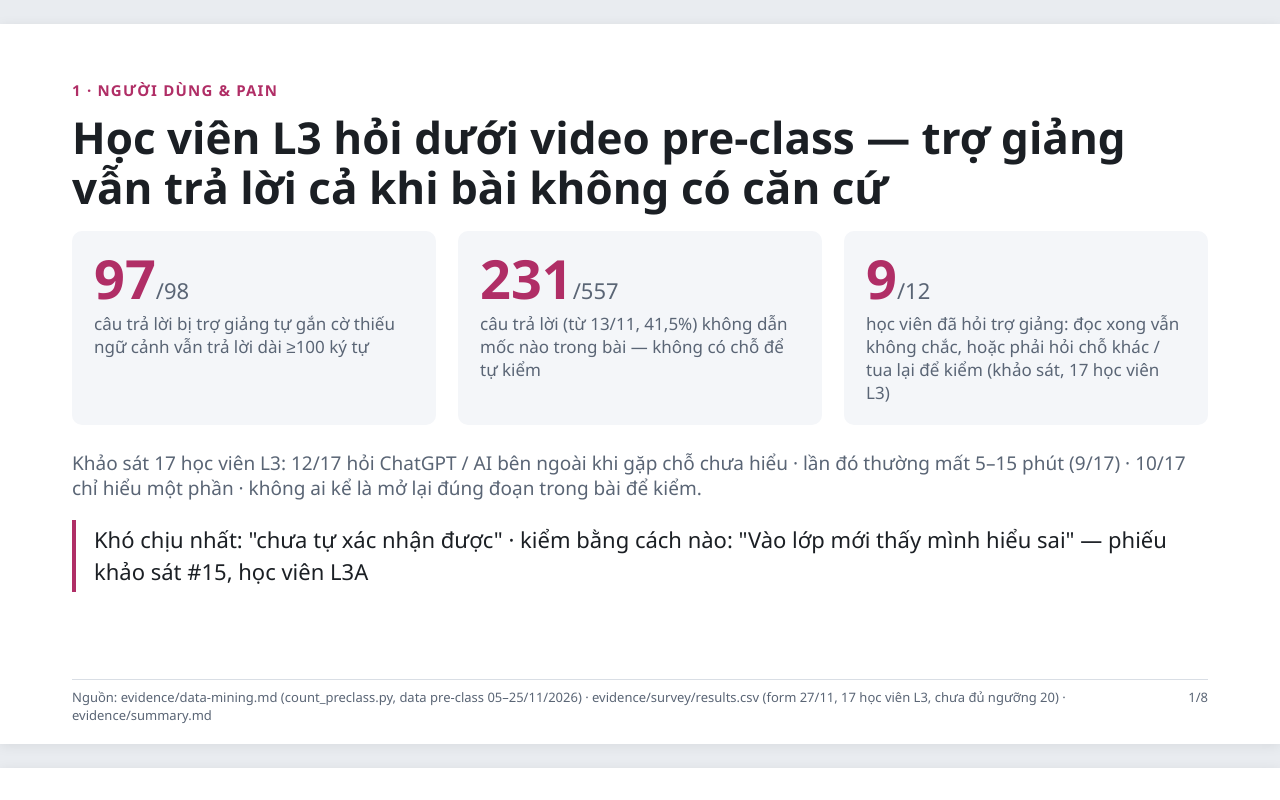
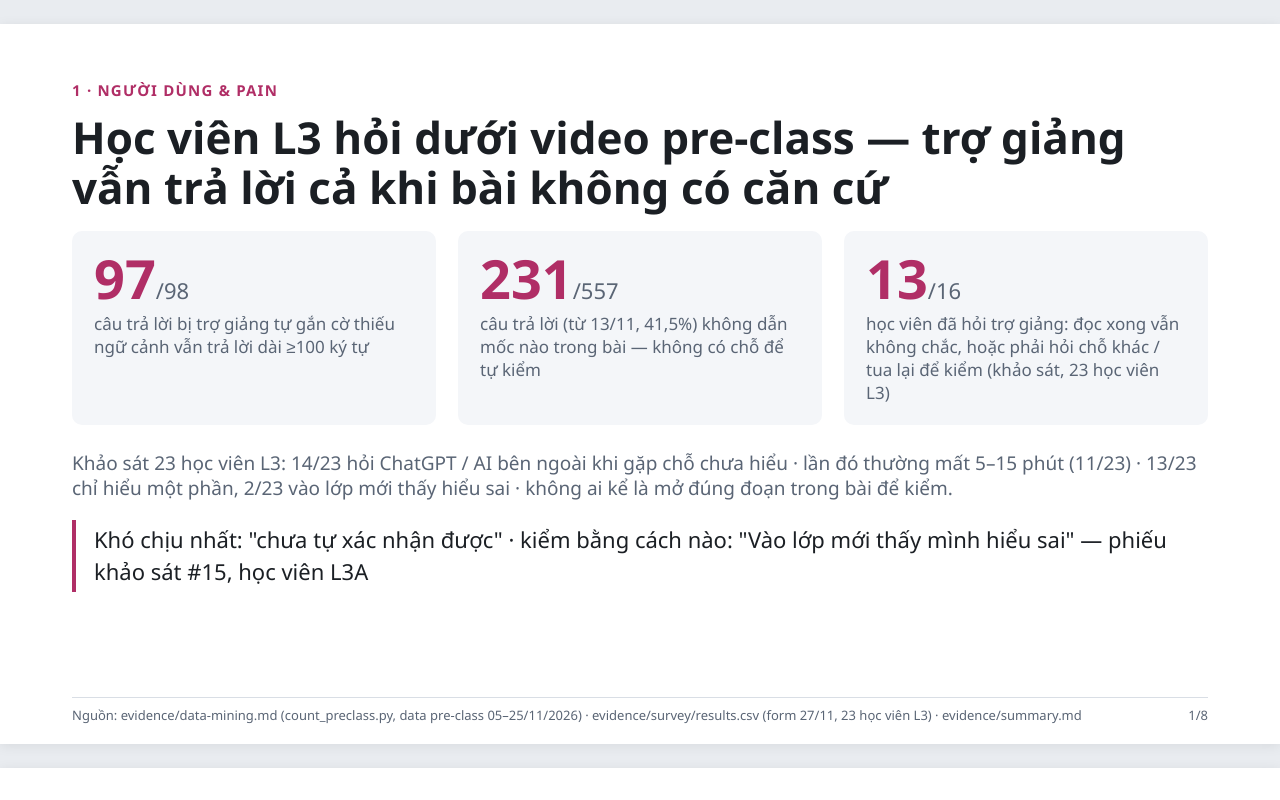
Before and after one commit to KumaMichio/K5-Day15-L3A-Probably-Functional, a plain HTML site: page slides/deck.html in a window 1280 px wide. Shown: the top 800 px of the page. Drawn offline with Linux system fonts and the light colour scheme.

Commit message:
slides: trang 1 cập nhật khảo sát 23 học viên L3
Co-Authored-By: Claude Opus 5.5 <noreply@anthropic.com>

```diff
--- a/slides/deck.html
+++ b/slides/deck.html
@@ -59,12 +59,12 @@
       <div class="cap">câu trả lời bị trợ giảng tự gắn cờ thiếu ngữ cảnh vẫn trả lời dài ≥100 ký tự</div></div>
     <div class="card"><div class="big">231<small>/557</small></div>
       <div class="cap">câu trả lời (từ 13/11, 41,5%) không dẫn mốc nào trong bài — không có chỗ để tự kiểm</div></div>
-    <div class="card"><div class="big">9<small>/12</small></div>
-      <div class="cap">học viên đã hỏi trợ giảng: đọc xong vẫn không chắc, hoặc phải hỏi chỗ khác / tua lại để kiểm (khảo sát, 17 học viên L3)</div></div>
+    <div class="card"><div class="big">13<small>/16</small></div>
+      <div class="cap">học viên đã hỏi trợ giảng: đọc xong vẫn không chắc, hoặc phải hỏi chỗ khác / tua lại để kiểm (khảo sát, 23 học viên L3)</div></div>
   </div>
-  <p class="cap" style="margin:0 0 18px; font-size:19px">Khảo sát 17 học viên L3: 12/17 hỏi ChatGPT / AI bên ngoài khi gặp chỗ chưa hiểu · lần đó thường mất 5–15 phút (9/17) · 10/17 chỉ hiểu một phần · không ai kể là mở lại đúng đoạn trong bài để kiểm.</p>
+  <p class="cap" style="margin:0 0 18px; font-size:19px">Khảo sát 23 học viên L3: 14/23 hỏi ChatGPT / AI bên ngoài khi gặp chỗ chưa hiểu · lần đó thường mất 5–15 phút (11/23) · 13/23 chỉ hiểu một phần, 2/23 vào lớp mới thấy hiểu sai · không ai kể là mở đúng đoạn trong bài để kiểm.</p>
   <blockquote>Khó chịu nhất: "chưa tự xác nhận được" · kiểm bằng cách nào: "Vào lớp mới thấy mình hiểu sai" — phiếu khảo sát #15, học viên L3A</blockquote>
-  <div class="src"><span>Nguồn: evidence/data-mining.md (count_preclass.py, data pre-class 05–25/11/2026) · evidence/survey/results.csv (form 27/11, 17 học viên L3, chưa đủ ngưỡng 20) · evidence/summary.md</span><span>1/8</span></div>
+  <div class="src"><span>Nguồn: evidence/data-mining.md (count_preclass.py, data pre-class 05–25/11/2026) · evidence/survey/results.csv (form 27/11, 23 học viên L3) · evidence/summary.md</span><span>1/8</span></div>
 </section>
 
 <!-- 2 · Vì sao chọn bài này -->
```
